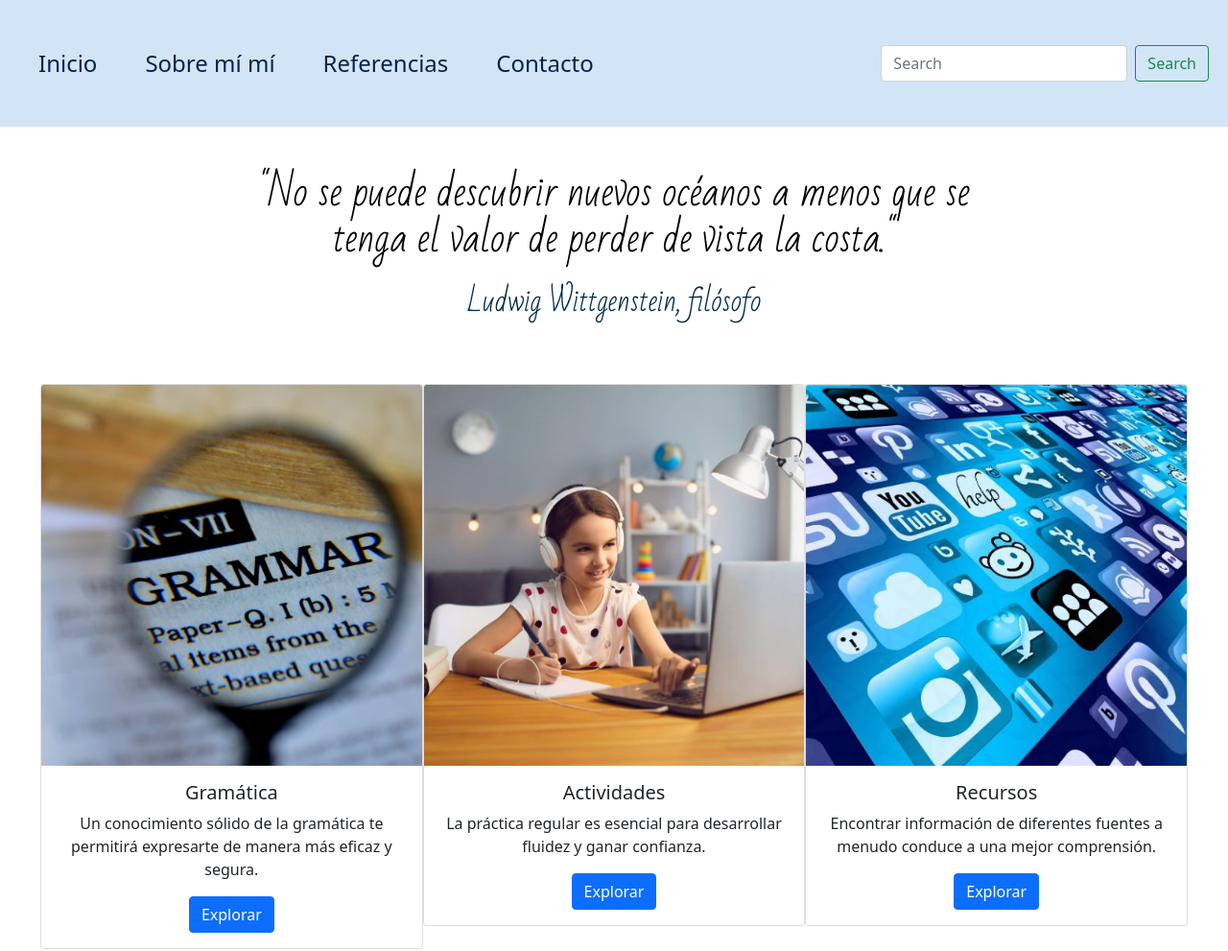
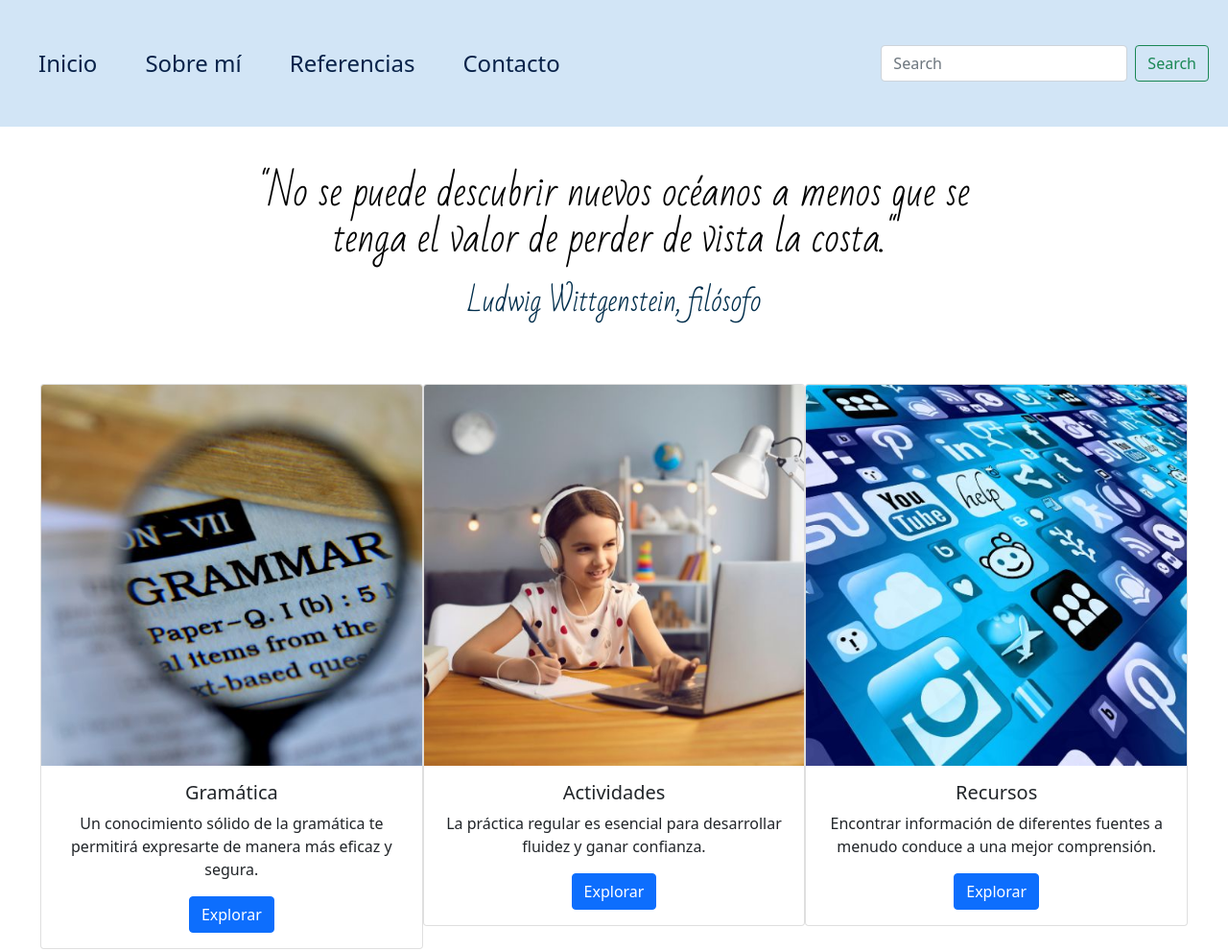
Before and after one commit to AndreaMReyna/webPage-profesoraEspanol, a plain HTML site: page index.html in a window 1280 px wide. Shown: the top 991 px of the page at 96% size. Drawn offline with nearby package versions, Linux system fonts and the light colour scheme; a web font is replaced by a local one.

Commit message:
Corrección del navbar

```diff
--- a/index.html
+++ b/index.html
@@ -16,7 +16,7 @@
   <nav class="navbar">
     <ul>
         <li><a href="#inicio">Inicio</a></li>
-        <li><a href="#sobre">Sobre mí mí</a></li>
+        <li><a href="#sobre">Sobre mí</a></li>
         <li><a href="#referencias">Referencias</a></li>
         <li><a href="#contacto">Contacto</a></li>
     </ul>
```
